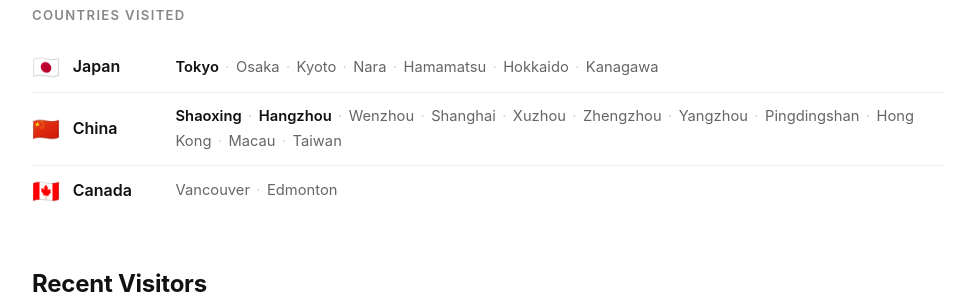
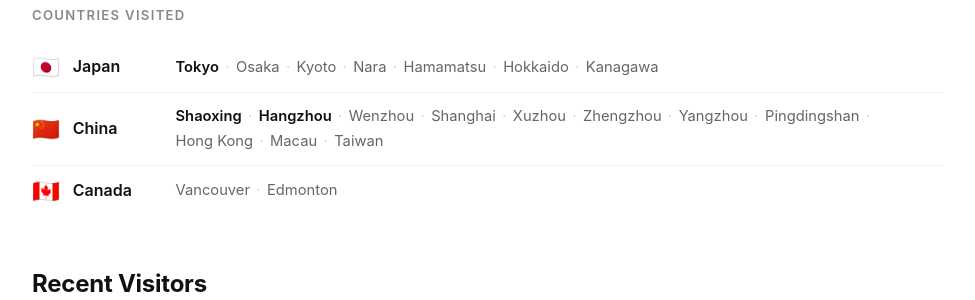
Before and after one commit to keith991001/keith991001.github.io, a Jekyll site: the page built from index.md, in a window 1280 px wide and 1400 px high, scrolled down 1034 px. Shown: the part 258-558 px from the top of the window, without its empty margins (152-1127 px from the left). Built offline with Jekyll 4.4.1, drawn with Linux system fonts in a browser that asks for light colours.

Commit message:
fix(mobile): allow city list to wrap on narrow viewports
City name spans and the · separator span had no whitespace between
them in the rendered HTML, so the browser treated the whole sequence
as one unbreakable word and produced 381px of horizontal overflow on
375-500px viewports.

Setting .city-list > span to display: inline-block creates an explicit
line-break opportunity between each span, letting the list wrap.

```diff
--- a/_includes/travel-map.html
+++ b/_includes/travel-map.html
@@ -96,6 +96,9 @@
         min-width: 0;
         line-height: 1.7;
       }
+      .city-list > span {
+        display: inline-block;
+      }
       .city-home {
         color: #111;
         font-weight: 600;
```
